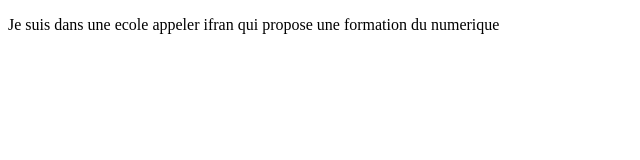
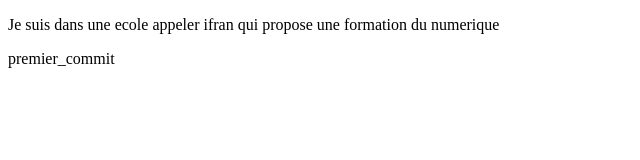
Before and after one commit to CHOUKS22/B2Dev_web, a plain HTML site: page index.html in a window 1280 px wide. Shown: the full height of the page, 0-640 px from the left. Drawn offline with Linux system fonts and the light colour scheme.

Commit message:
premier_commit

```diff
--- a/index.html
+++ b/index.html
@@ -7,5 +7,6 @@
 </head>
 <body>
     <p>Je suis dans une ecole appeler ifran qui propose une formation du numerique</p>
+    <p>premier_commit</p>
 </body>
 </html>
```
